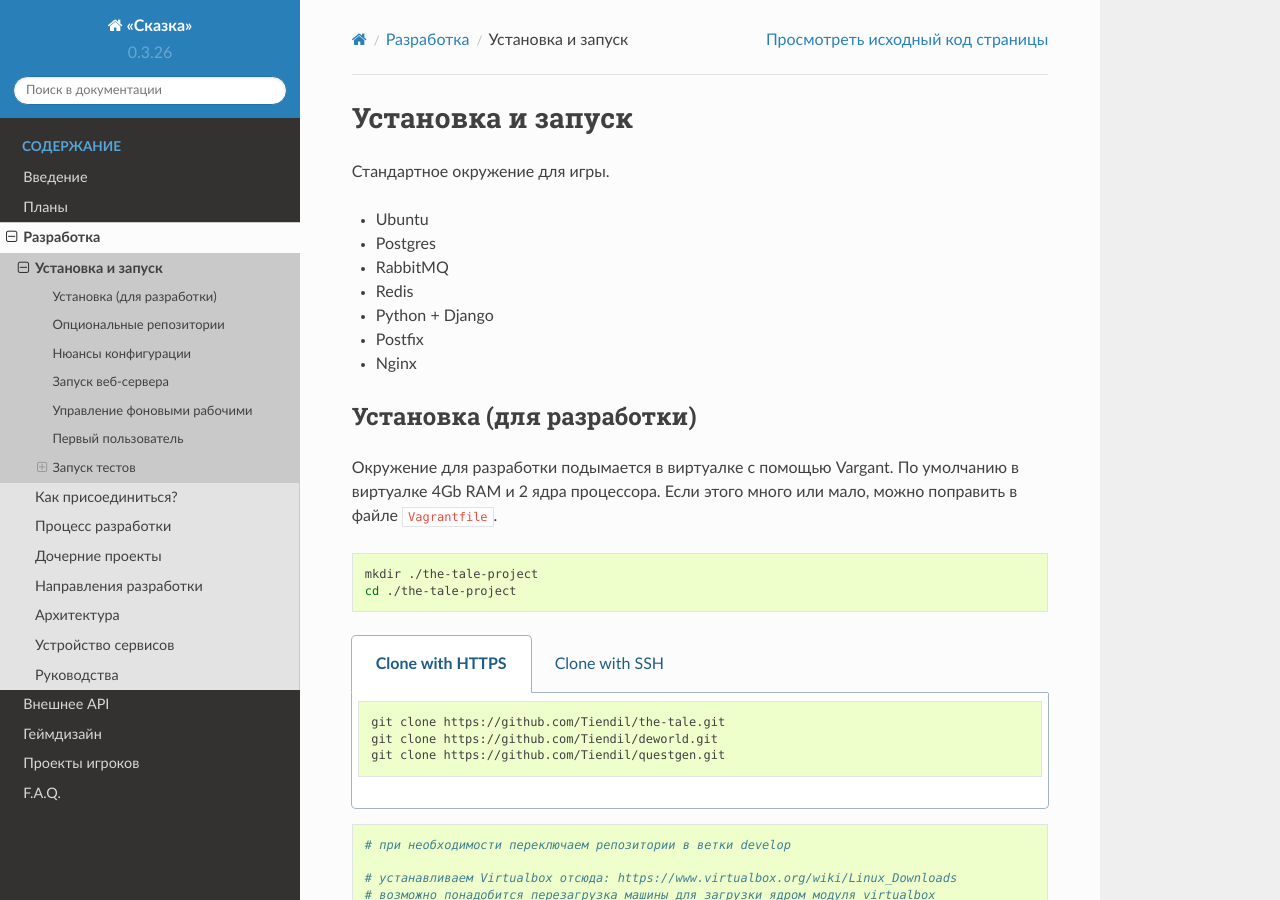
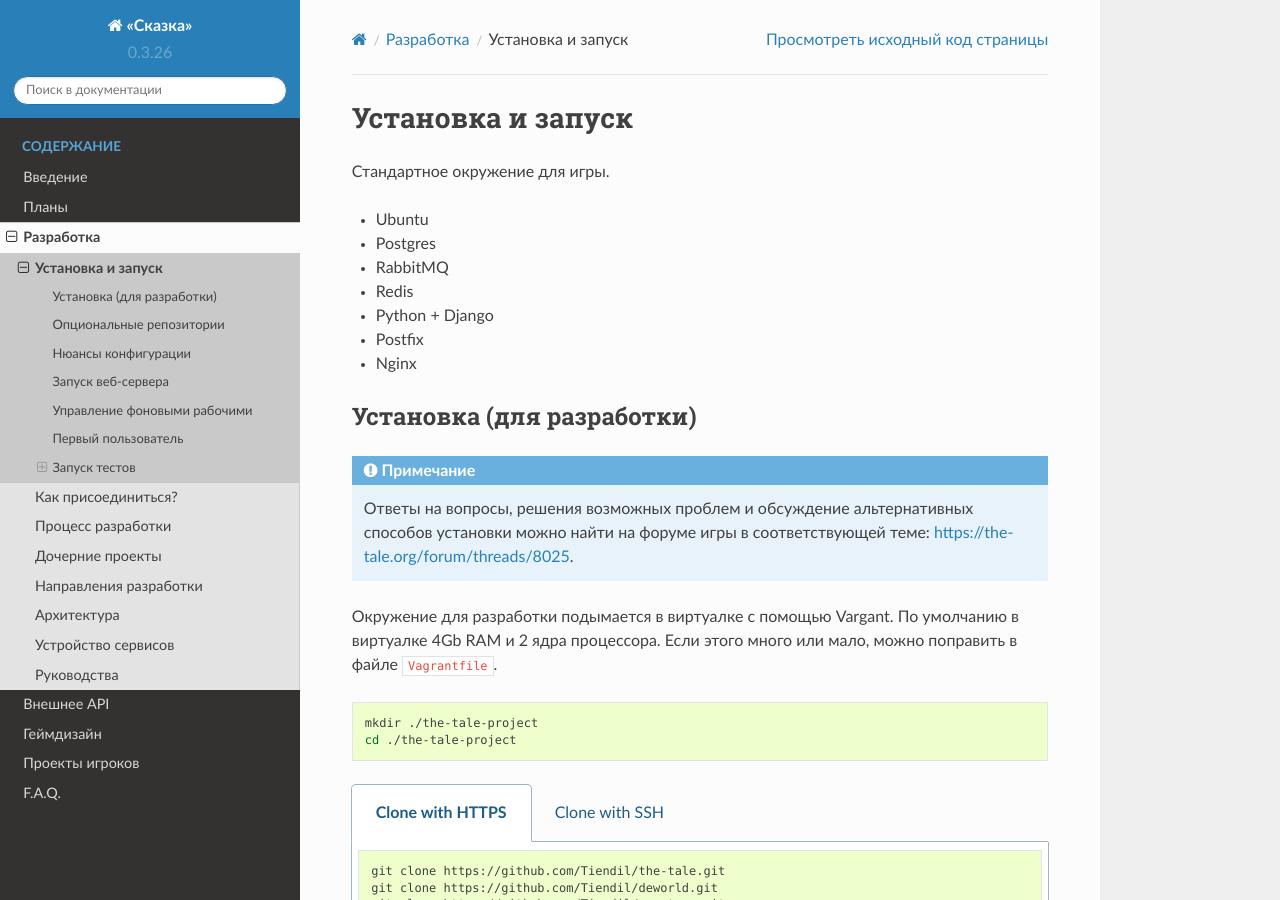
Before and after one commit to the-tale/tt_docs, a Sphinx documentation site: the page built from docs/source/development/install.rst, in a window 1280 px wide and 900 px high. Built offline with Sphinx 7.4.7 and the Read the Docs theme 2.0.0, drawn with Linux system fonts in a browser that asks for light colours.

Commit message:
добавлена ссылка на обсуждение установки на форуме

```diff
--- a/docs/source/development/install.rst
+++ b/docs/source/development/install.rst
@@ -15,6 +15,10 @@
 
 Установка (для разработки)
 **************************
+
+.. note::
+
+   Ответы на вопросы, решения возможных проблем и обсуждение альтернативных способов установки можно найти на форуме игры в соответствующей теме: https://the-tale.org/forum/threads/8025.
 
 Окружение для разработки подымается в виртуалке с помощью Vargant. По умолчанию в виртуалке 4Gb RAM и 2 ядра процессора. Если этого много или мало, можно поправить в файле ``Vagrantfile``.
 
```
